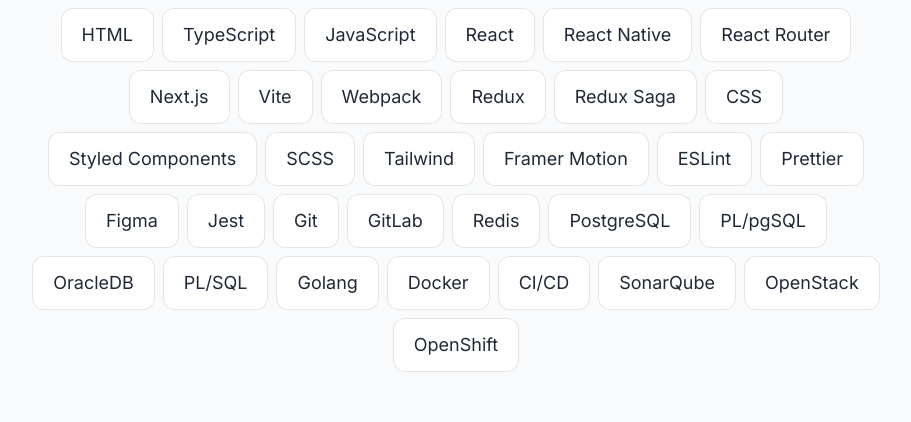
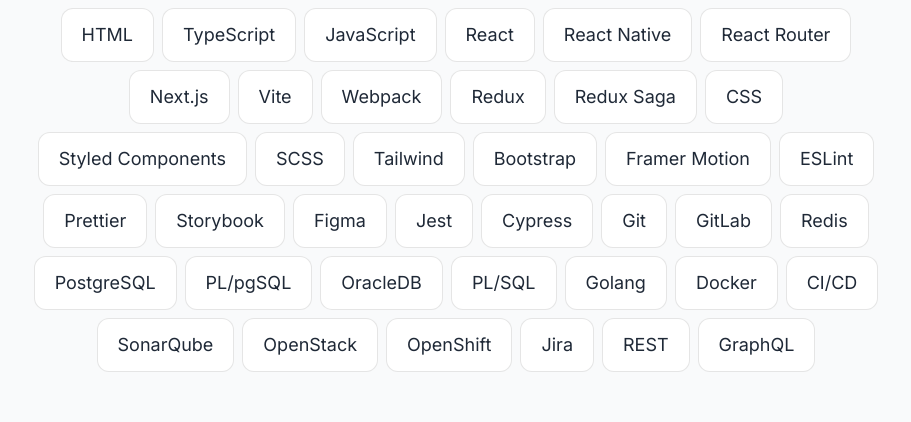
Before and after one commit to procellis33/portfolio-next-js, a Next.js app: page / in a window 1280 px wide. Shown: the part 1500-1922 px from the top of the page, without its empty margins (184-1095 px from the left). Built offline with nearby package versions, Linux system fonts and the light colour scheme; no server answers; what prettier would draw is missing.

Commit message:
chore: refreshing skills data

```diff
--- a/src/assets/data.ts
+++ b/src/assets/data.ts
@@ -82,11 +82,14 @@
   'Styled Components',
   'SCSS',
   'Tailwind',
+  'Bootstrap',
   'Framer Motion',
   'ESLint',
   'Prettier',
+  'Storybook',
   'Figma',
   'Jest',
+  'Cypress',
   'Git',
   'GitLab',
   'Redis',
@@ -100,4 +103,7 @@
   'SonarQube',
   'OpenStack',
   'OpenShift',
+  'Jira',
+  'REST',
+  'GraphQL',
 ] as const;
```
